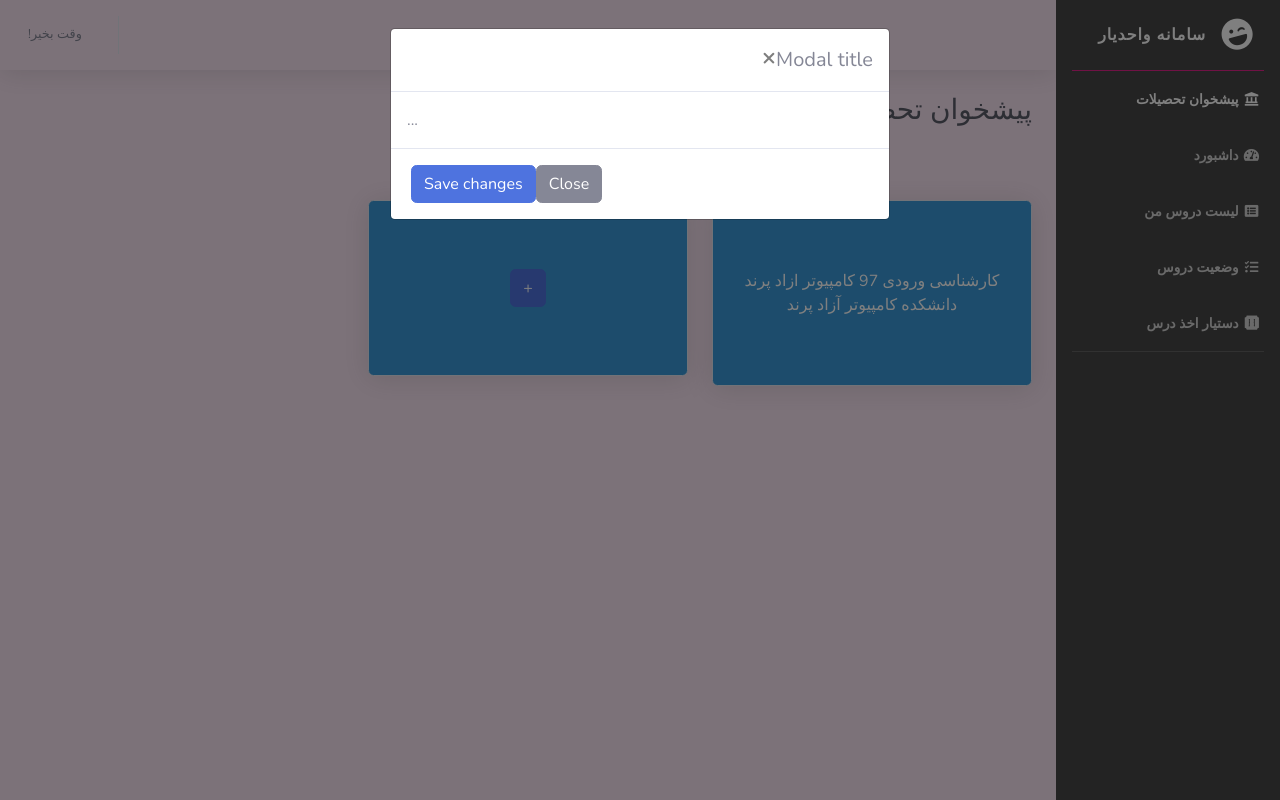
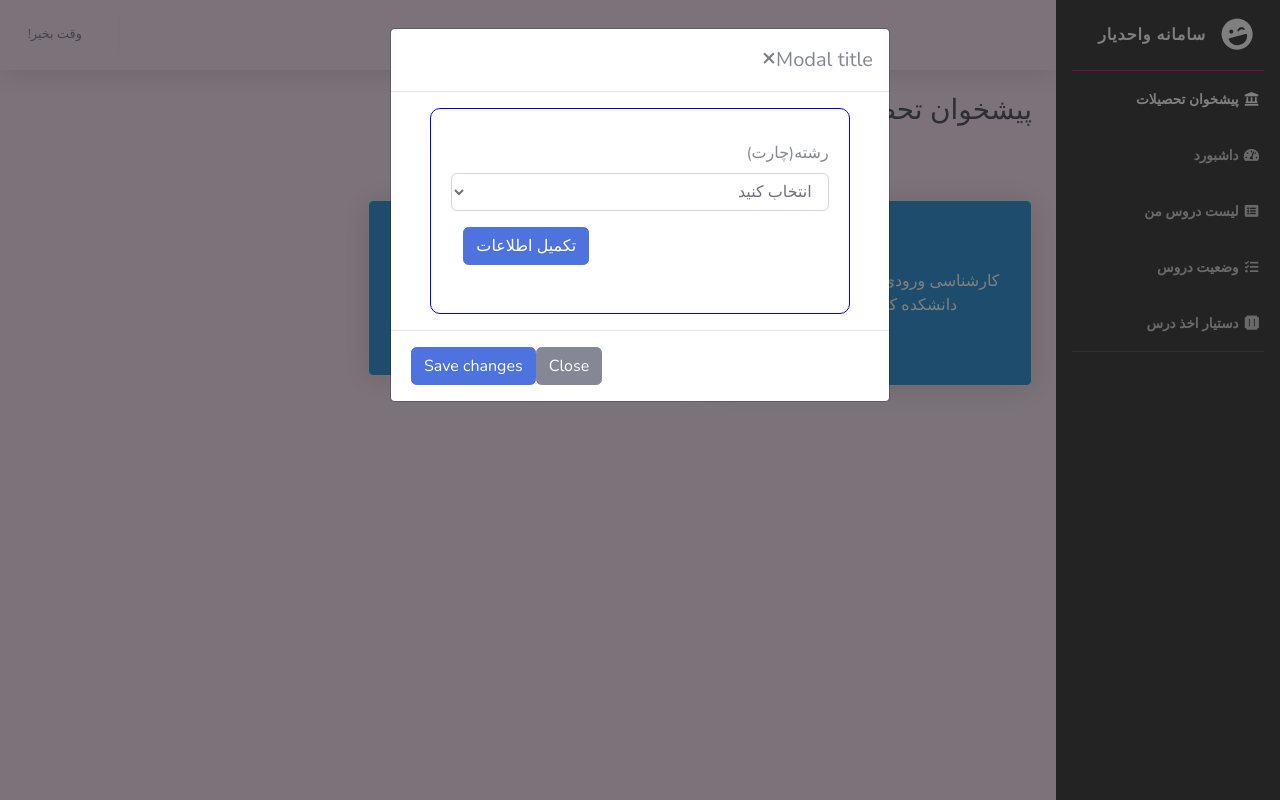
Before and after one commit to parisaqomi/vahedyar2, a Django app: page / in a window 1280 px wide, after a click that opens the changed part. Run offline with Django 3.2, Linux system fonts and the light colour scheme; data comes from the database, SQL or seed files in the repository; both versions use the stored data as it was after the commit; some libraries are stand-ins or nearby versions.

Commit message:
add stydy in modal

```diff
--- a/core/templates/core/index.html
+++ b/core/templates/core/index.html
@@ -225,7 +225,25 @@
           </button>
         </div>
         <div class="modal-body">
-          ...
+           <form class="ftform" method="POST">
+                        {% csrf_token %}
+                            <div class="form-group row">
+                                    <label for="inputState">رشته(چارت)</label>
+                                    <select name="chart" id="inputState" class="form-control">
+                                      <option selected>انتخاب کنید</option>
+                                      {% for chart in charts  %}
+                                        <option value="{{chart.id}}">{{chart}}</option>
+                                      {% endfor %}
+
+
+                                    </select>
+                            </div>
+                            <div class="form-group row">
+                                <div class="col-sm-12">
+                                    <button type="submit" class="btn btn-primary"> تکمیل اطلاعات </button>
+                                </div>
+                            </div>
+                        </form>
         </div>
         <div class="modal-footer">
           <button type="button" class="btn btn-secondary" data-dismiss="modal">Close</button>
--- a/core/views.py
+++ b/core/views.py
@@ -13,8 +13,19 @@ from datetime import datetime
 def get_index(request):
     if request.method == "GET":
         studies = Study.objects.all()
-        return render(request, 'core/index.html', {'studies': studies})
-
+        charts = Chart.objects.all()
+        return render(request, 'core/index.html', {'studies': studies,'charts':charts})
+    if request.method == "POST":
+        chart_id = request.POST.get('chart')
+        chart_id = int(chart_id)
+        chart = Chart.objects.get(pk=chart_id)
+        student = request.user
+        new_study = Study(chart=chart, student=student)
+        new_study.save()
+        for course in chart.course.all():
+            empty_score = Score(study=new_study, course=course, value=0)
+            empty_score.save()
+        return redirect('dashboard', study_id=new_study.id)
 
 def get_dashboard(request, study_id):
     if request.method == "GET":
@@ -100,7 +111,9 @@ def get_study(request):
         chart_id = int(chart_id)
         chart = Chart.objects.get(pk=chart_id)
         student = request.user
+        degree = chart.degree
         new_study = Study(chart=chart, student=student)
+        new_study.degree=degree
         new_study.save()
         for course in chart.course.all():
             empty_score = Score(study=new_study, course=course, value=0)
```
Also changed, not shown: db.sqlite3.
